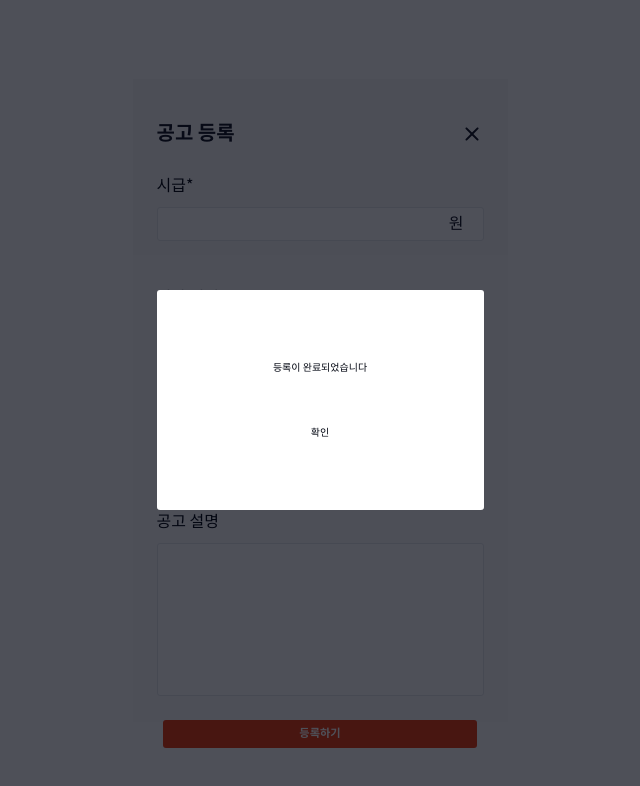
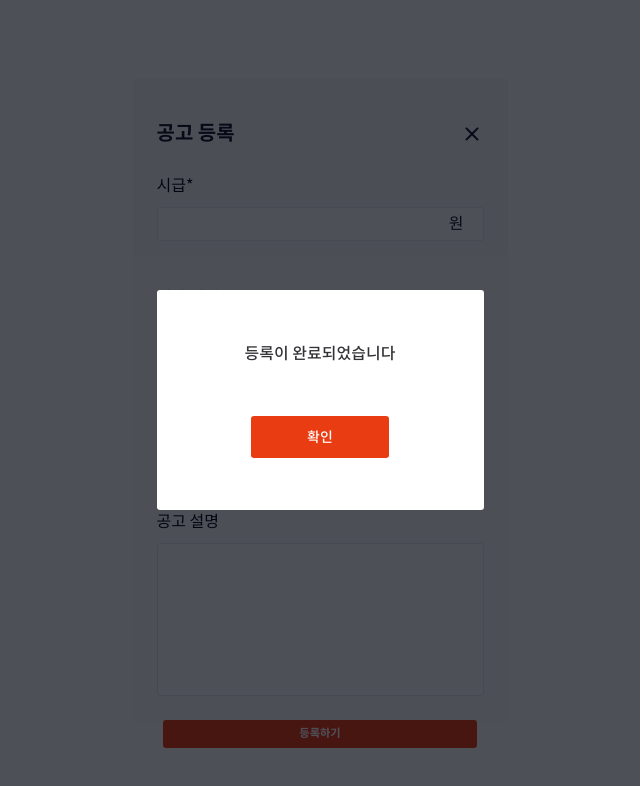
Before and after one commit to S2-P3-T5/Jugle, a Next.js app: page /notice/register in a window 1280 px wide. Both pictures are taken after a click on the button "등록하기". Shown: the top 786 px of the page, without its empty margins (320-960 px from the left). Built offline with nearby package versions, Linux system fonts and the light colour scheme.

Commit message:
feat: 공고 등록페이지 등록하기 버튼 클릭시 나오는 모달창 UI 구현

```diff
--- a/src/components/ui/registerModal.tsx
+++ b/src/components/ui/registerModal.tsx
@@ -54,11 +54,15 @@ const Modal: React.FC<ModalProps> = ({ isOpen, onClose }) => {
     >
       <div className="z-10000 flex h-[22rem] w-[32.7rem] flex-col items-center justify-center gap-[5rem] rounded-md border border-none bg-white py-[2.8rem]">
         <div>
-          <p>등록이 완료되었습니다</p>
+          <p className="text-[1.6rem] font-medium not-italic leading-normal text-[#333236]">
+            등록이 완료되었습니다
+          </p>
         </div>
-        <div>
-          <button>
-            <span>확인</span>
+        <div className="flex items-center">
+          <button className="flex h-[4.2rem] w-[13.8rem] items-center justify-center gap-[1rem] rounded-md bg-primary px-[5.6rem] py-[1.2rem]">
+            <span className="text-center text-[1.4rem] font-medium not-italic leading-normal text-white">
+              확인
+            </span>
           </button>
         </div>
       </div>
--- a/src/pages/notice/register/index.tsx
+++ b/src/pages/notice/register/index.tsx
@@ -75,7 +75,7 @@ function NoticeRegister() {
                   />
                 </form>
               </div>
-              <div>
+              <div className="flex items-center">
                 <button
                   className="flex h-[2rem] items-center justify-center gap-[0.8rem] self-stretch rounded-md bg-[#EA3C12] px-[13.6rem] py-[1.4rem]"
                   onClick={handleRegisterButtonClick}
```
